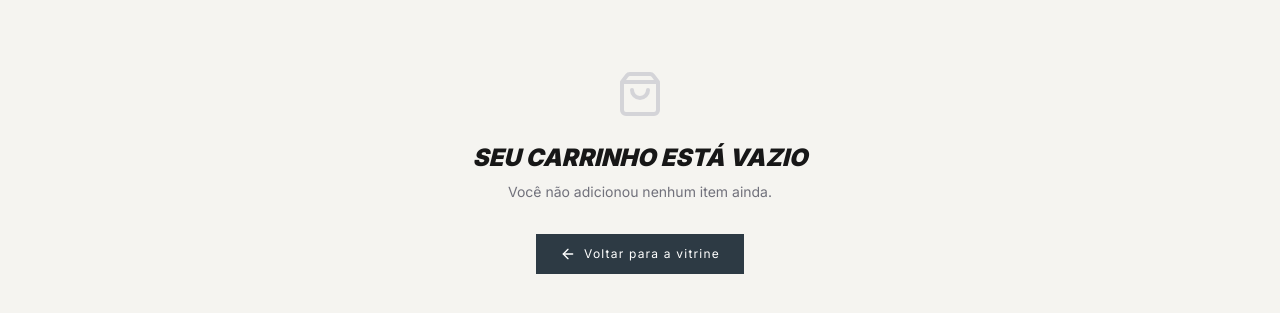
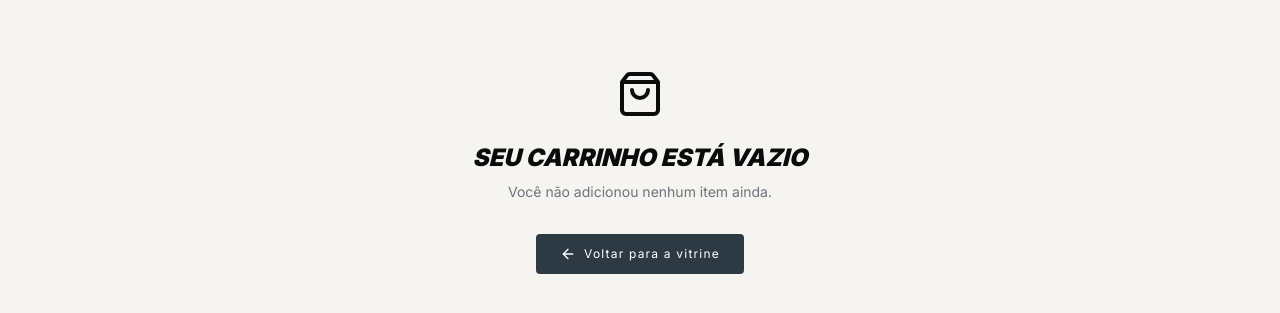
Before and after one commit to GustavoLBarros/ecommerce, a Next.js app: page /carrinho in a window 1280 px wide. Shown: the part 139-452 px from the top of the page. Built offline with nearby package versions, Linux system fonts and the light colour scheme.

Commit message:
corrigindo as cagadas do lixo do chatgpt

```diff
--- a/app/carrinho/page.tsx
+++ b/app/carrinho/page.tsx
@@ -62,8 +62,8 @@ export default function PaginaCarrinho() {
   if (itens.length === 0) {
     return (
       <div className="mx-auto max-w-7xl px-4 py-32 text-center bg-[#f5f4f0]">
-        <ShoppingBag className="mx-auto h-12 w-12 text-zinc-300" />
-        <h1 className="mt-6 text-2xl font-black italic uppercase">
+        <ShoppingBag className="mx-auto h-12 w-12 text-[#0b0b0b]" />
+        <h1 className="text-[#0b0b0b] mt-6 text-2xl font-black italic uppercase">
           Seu carrinho está vazio
         </h1>
         <p className="mt-2 text-sm text-zinc-500">
@@ -72,7 +72,7 @@ export default function PaginaCarrinho() {
         <div className="mt-8">
           <Link
             href="/"
-            className="inline-flex items-center gap-2 bg-[#2D3A44] px-6 py-3 text-xs tracking-widest text-white"
+            className="rounded-sm inline-flex items-center gap-2 bg-[#2D3A44] px-6 py-3 text-xs tracking-widest text-white"
           >
             <ArrowLeft className="h-4 w-4" />
             Voltar para a vitrine
--- a/app/components/navbar.tsx
+++ b/app/components/navbar.tsx
@@ -7,7 +7,7 @@ export function Navbar() {
   const { totalItens } = useCarrinho();
 
   return (
-    <header className="sticky top-0 z-50 border-b border-zinc-100 bg-white/95">
+    <header className="sticky top-0 z-50 border-b border-zinc-100 bg-[f5f4f0]/95">
       <div className="mx-auto flex h-16 sm:h-20 max-w-7xl items-center justify-between px-4 sm:px-6 lg:px-8">
 
         <div className="flex items-center">
```
